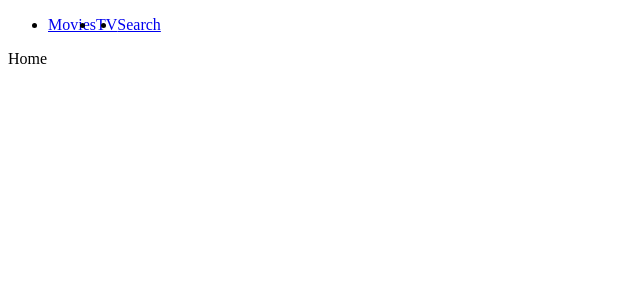
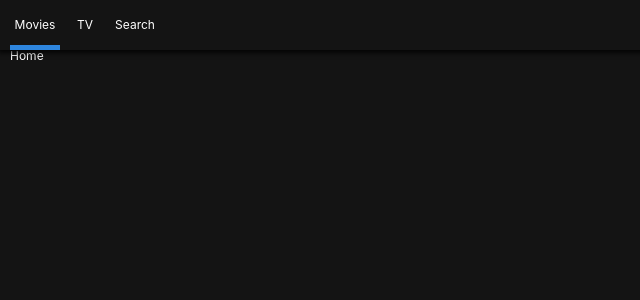
Before and after one commit to callmedevmomo/net-flix, a React (Create React App) app: page / in a window 1280 px wide. Shown: the top 300 px of the page, without its empty margins (0-640 px from the left). Built offline with nearby package versions, Linux system fonts and the light colour scheme.

Commit message:
Location Aware Header

```diff
--- a/package.json
+++ b/package.json
@@ -8,7 +8,8 @@
     "react-dom": "^16.8.6",
     "react-router-dom": "^5.0.1",
     "react-scripts": "3.0.1",
-    "styled-components": "^4.3.2"
+    "styled-components": "^4.3.2",
+    "styled-reset": "^2.0.16"
   },
   "scripts": {
     "start": "react-scripts start",
--- a/src/Components/App.js
+++ b/src/Components/App.js
@@ -1,11 +1,13 @@
 import React, { Component } from "react";
 import Router from "Components/Router";
+import GlobalStyles from "Components/GlobalStyles";
 
 class App extends Component {
   render() {
     return (
       <>
         <Router />
+        <GlobalStyles />
       </>
     );
   }
--- /dev/null
+++ b/src/Components/GlobalStyles.js
@@ -0,0 +1,24 @@
+import { createGlobalStyle } from "styled-components";
+import reset from "styled-reset";
+
+// export default ()=>createGlobalStyle``;
+
+const globalStyles = createGlobalStyle`
+${reset};
+a{
+    text-decoration:none;
+    color:inherit;
+}
+*{
+    box-sizing:border-box;
+
+}
+body{
+    font-family:-apple-system, BlinkMacSystemFont, 'Segoe UI', Roboto, Oxygen, Ubuntu, Cantarell, 'Open Sans', 'Helvetica Neue', sans-serif;
+    font-size:12px;
+    background-color:rgba(20,20,20,1);
+    color:white;
+    padding-top:50px;
+    margin-left:10px;
+}`;
+export default globalStyles;
--- a/src/Components/Header.js
+++ b/src/Components/Header.js
@@ -1,31 +1,53 @@
 import React from "react";
-import { Link } from "react-router-dom";
+import { Link, withRouter } from "react-router-dom";
 import styled from "styled-components";
 
-const Header = styled.header``;
+const Header = styled.header`
+  color: white;
+  position: fixed;
+  top: 0;
+  left: 0;
+  width: 100%;
+  height: 50px;
+  display: flex;
+  align-items: center;
+  padding: 0px 10px;
+  background-color: rgba(20, 20, 20, 0.8);
+  z-index: 10;
+  box-shadow: 0px 1px 5px 2px rgba(0, 0, 0, 0.8);
+`;
 
 const List = styled.ul`
   display: flex;
-  &:hover {
-    background-color: skyblue;
-  }
 `;
-const Item = styled.li``;
+const Item = styled.li`
+  width: 50px;
+  height: 50px;
+  text-align: center;
+  border-bottom: 5px solid
+    ${props => (props.current ? "#2e86de" : "transparent")};
+  transition: border-bottom 0.5s ease-in-out;
+`;
 
-const SLink = styled(Link)``;
+const SLink = styled(Link)`
+  height: 50px;
+  display: flex;
+  align-items: center;
+  justify-content: center;
+`;
 
-export default () => (
+export default withRouter(({ location: { pathname } }) => (
   <Header>
     <List>
-      <Item>
+      <Item current={pathname === "/"}>
         <SLink to="/">Movies</SLink>
       </Item>
-      <Item>
+      <Item current={pathname === "/tv"}>
         <SLink to="/tv">TV</SLink>
       </Item>
-      <Item>
+      <Item current={pathname === "/search"}>
         <SLink to="/search">Search</SLink>
       </Item>
     </List>
   </Header>
-);
+));
```
Also changed, not shown: 1 other file (tests, documents, lock files or other folders).
